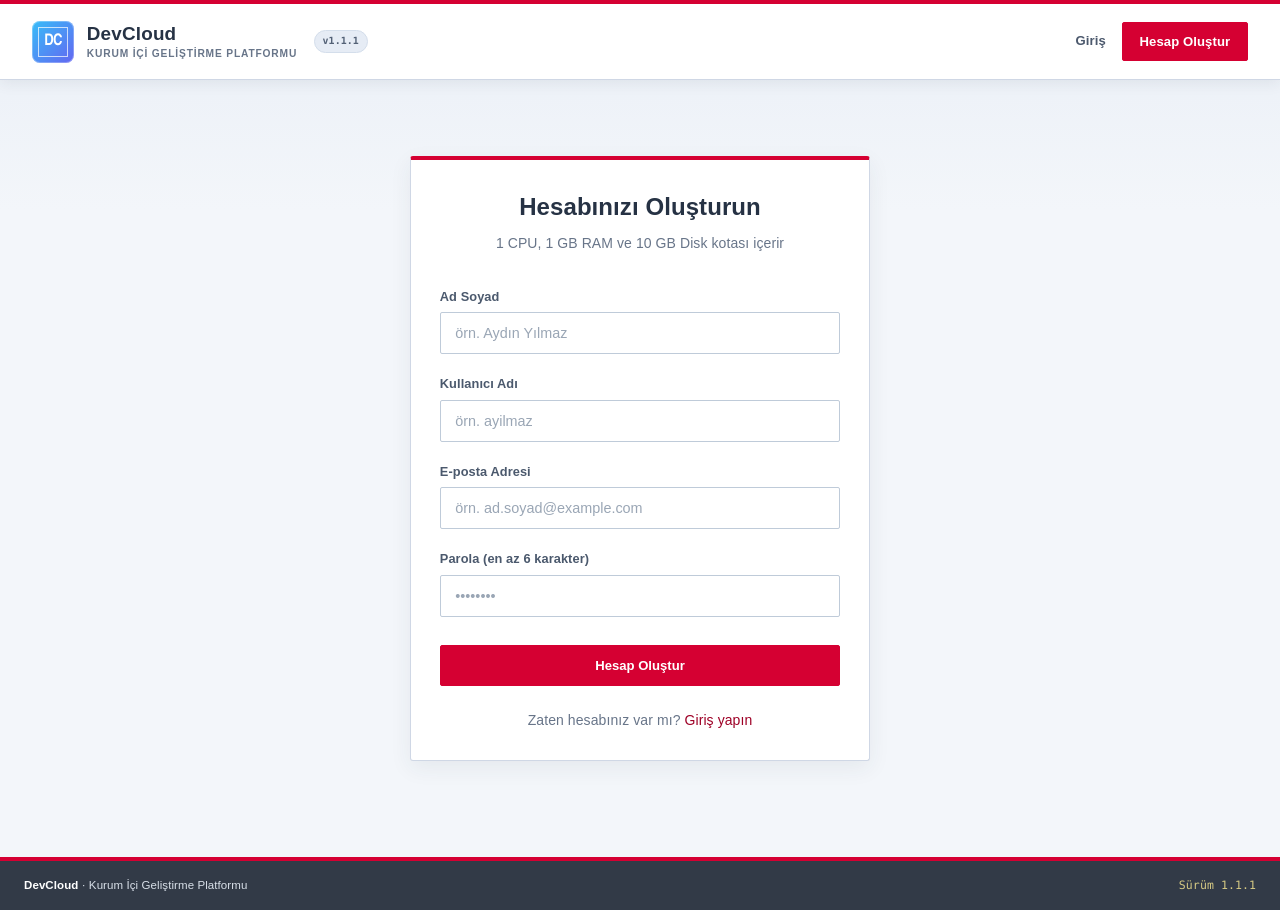
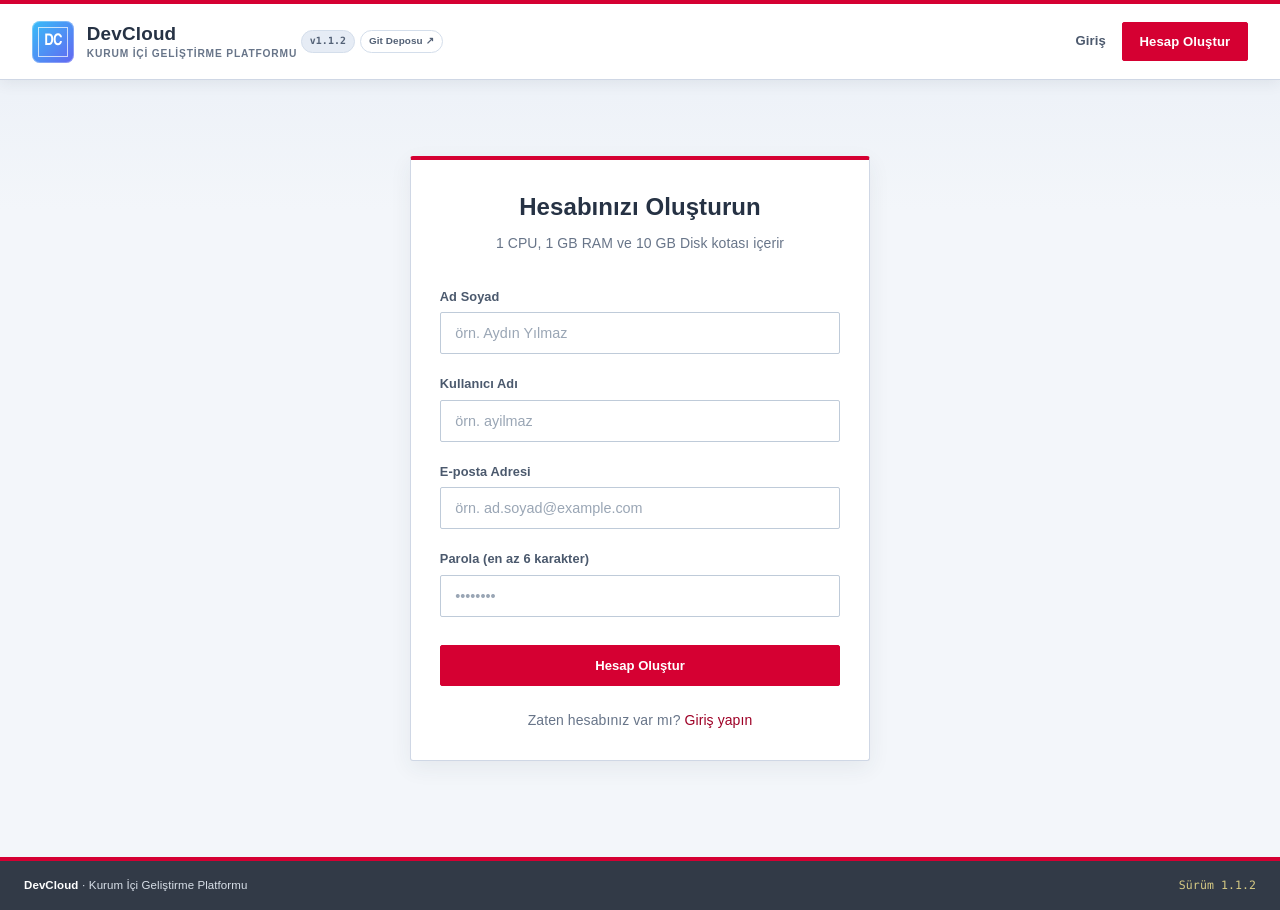
Before and after one commit to aydinguven/devcloud, a FastAPI app: page /register in a window 1280 px wide. Run offline with FastAPI, Linux system fonts and the light colour scheme.

Commit message:
link repository beside version

```diff
--- a/app/__init__.py
+++ b/app/__init__.py
@@ -1,3 +1,3 @@
 """DevCloud - Self-hosted Cloud Development Environment Platform."""
 
-__version__ = "1.1.1"
+__version__ = "1.1.2"
--- a/app/config.py
+++ b/app/config.py
@@ -7,7 +7,7 @@ class Settings(BaseSettings):
     """Application settings and configuration."""
 
     APP_NAME: str = "DevCloud Çalışma Alanı Yönetimi"
-    APP_VERSION: str = "1.1.1"
+    APP_VERSION: str = "1.1.2"
     ENV: str = "development"
     DEBUG: bool = True
 
--- a/app/static/css/kurumsal.css
+++ b/app/static/css/kurumsal.css
@@ -79,6 +79,10 @@ a:hover { color: var(--primary); }
   top: 4px;
 }
 
+.navbar-brand-group {
+  align-items: center;
+  display: flex;
+}
 .navbar-brand {
   align-items: center;
   color: var(--heading);
@@ -128,7 +132,9 @@ a:hover { color: var(--primary); }
   margin-top: 0.22rem;
   text-transform: uppercase;
 }
-.version-chip {
+.brand-meta { align-items: center; display: inline-flex; gap: 0.35rem; margin-left: 0.25rem; }
+.version-chip,
+.repository-link {
   background: var(--pale-blue);
   border: 1px solid #d4deeb;
   border-radius: 999px;
@@ -136,8 +142,22 @@ a:hover { color: var(--primary); }
   font-family: var(--font-mono);
   font-size: 0.62rem;
   font-weight: 700;
-  margin-left: 0.25rem;
   padding: 0.2rem 0.48rem;
+}
+.repository-link {
+  align-items: center;
+  background: #fff;
+  color: #536176;
+  display: inline-flex;
+  font-family: var(--font-sans);
+  gap: 0.2rem;
+  text-decoration: none;
+}
+.repository-link:hover {
+  background: var(--primary-soft);
+  border-color: #efb2c0;
+  color: var(--primary);
+  text-decoration: none;
 }
 
 .nav-links { gap: 0.2rem; }
--- a/app/templates/base.html
+++ b/app/templates/base.html
@@ -11,14 +11,21 @@
 </head>
 <body class="{% block body_class %}{% endblock %}">
   <nav class="navbar" aria-label="Ana menü">
+    <div class="navbar-brand-group">
       <a href="/" class="navbar-brand">
         <span class="logo-icon" aria-hidden="true">DC</span>
         <span class="brand-copy">
           <span class="brand-name">DevCloud</span>
           <span class="brand-subtitle">Kurum İçi Geliştirme Platformu</span>
         </span>
+      </a>
+      <span class="brand-meta">
         <span class="version-chip" title="Uygulama sürümü">v{{ app_version }}</span>
+        <a class="repository-link" href="https://git.aydin.cloud/aydin/devcloud" target="_blank" rel="noopener noreferrer" title="DevCloud Git deposunu aç">
+          Git Deposu <span aria-hidden="true">↗</span>
         </a>
+      </span>
+    </div>
     <div class="nav-links">
       {% if user %}
         <a href="/" class="nav-link {% if request.url.path == '/' %}active{% endif %}">Çalışma Alanları</a>
```
Also changed, not shown: tests/test_views.py (+3 -2 lines), 1 other file. Lines whose indentation alone changed are shown as unchanged.
